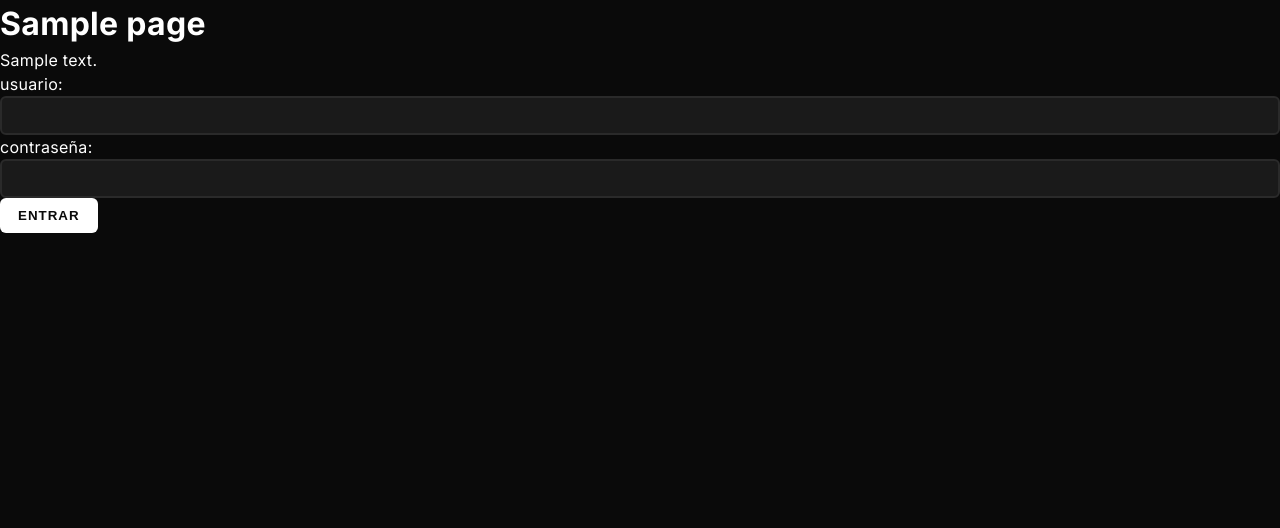
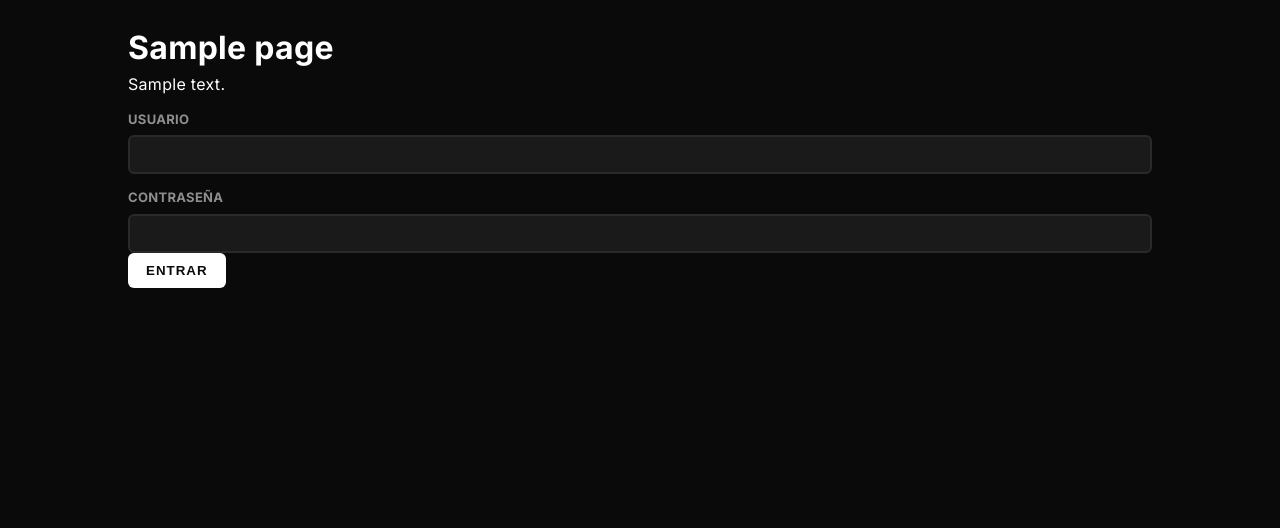
Before and after one commit to MatAlumno/portfolio, a Flask app: template Portafolio/templates/login.html in a window 1280 px wide. Shown: the part 132-660 px from the top of the page. Run offline with Flask 3, Linux system fonts and the light colour scheme; the template is opened without the code that fills it: most values are stand-ins (such as "Sample title", 1, 10 or a date in 2020).

Commit message:
css creo

```diff
--- a/Portafolio/static/css/style.css
+++ b/Portafolio/static/css/style.css
@@ -78,6 +78,10 @@ footer {
   color: var(--muted);
 }
 
+/* MAIN */
+main {
+  margin: 3vh 10vw 5vh;
+}
 /* FORMS */
 form label {
   display:block;
--- a/Portafolio/templates/index.html
+++ b/Portafolio/templates/index.html
@@ -3,4 +3,8 @@
 {% block content %}
 <h1>{{ page.titulo }}</h1>
 <p>{{ page.texto }}</p>
+
+<div class="centro">
+    <a class="btn" href="{{ url_for('sobre_mi') }}">Sobre mí</a>
+</div>
 {% endblock %}
--- a/Portafolio/templates/login.html
+++ b/Portafolio/templates/login.html
@@ -1,13 +1,22 @@
 {% extends "base.html" %}
 
 {% block content %}
-<h1>{{ page.titulo }}</h1>
+<h1 class="mb-4">{{ page.titulo }}</h1>
+
 <p>{{ page.texto }}</p>
 
-<!-- Después hacemos el form y bcrypt -->
-<form>
-    usuario: <input type="text"><br>
-    contraseña: <input type="password"><br>
-    <button>Entrar</button>
+<form method="POST" class="mt-3 col-md-4 mx-auto p-4 shadow rounded bg-light">
+    <div class="mb-3">
+        <label class="form-label">Usuario</label>
+        <input type="text" name="username" class="form-control">
+    </div>
+
+    <div class="mb-3">
+        <label class="form-label">Contraseña</label>
+        <input type="password" name="password" class="form-control">
+    </div>
+
+    <button class="btn btn-dark w-100">Entrar</button>
 </form>
+
 {% endblock %}
--- a/Portafolio/templates/sobre_mi.html
+++ b/Portafolio/templates/sobre_mi.html
@@ -2,7 +2,8 @@
 {% block title %}Sobre mí — Portfolio{% endblock %}
 
 {% block content %}
-
+<h1>{{ page.titulo }}</h1>
+<p>{{ page.texto }}</p>
 {% if datos %}
 <section class="hero" style="background: url('{{ datos.fondo_url }}') center/cover fixed;">
     <div class="hero-inner">
```
Also changed, not shown: Portafolio/templates/personal.html (+8 -0 lines), Portafolio/templates/trayecto.html (+9 -8 lines), Portafolio/templates/base.html (line endings or trailing spaces).
